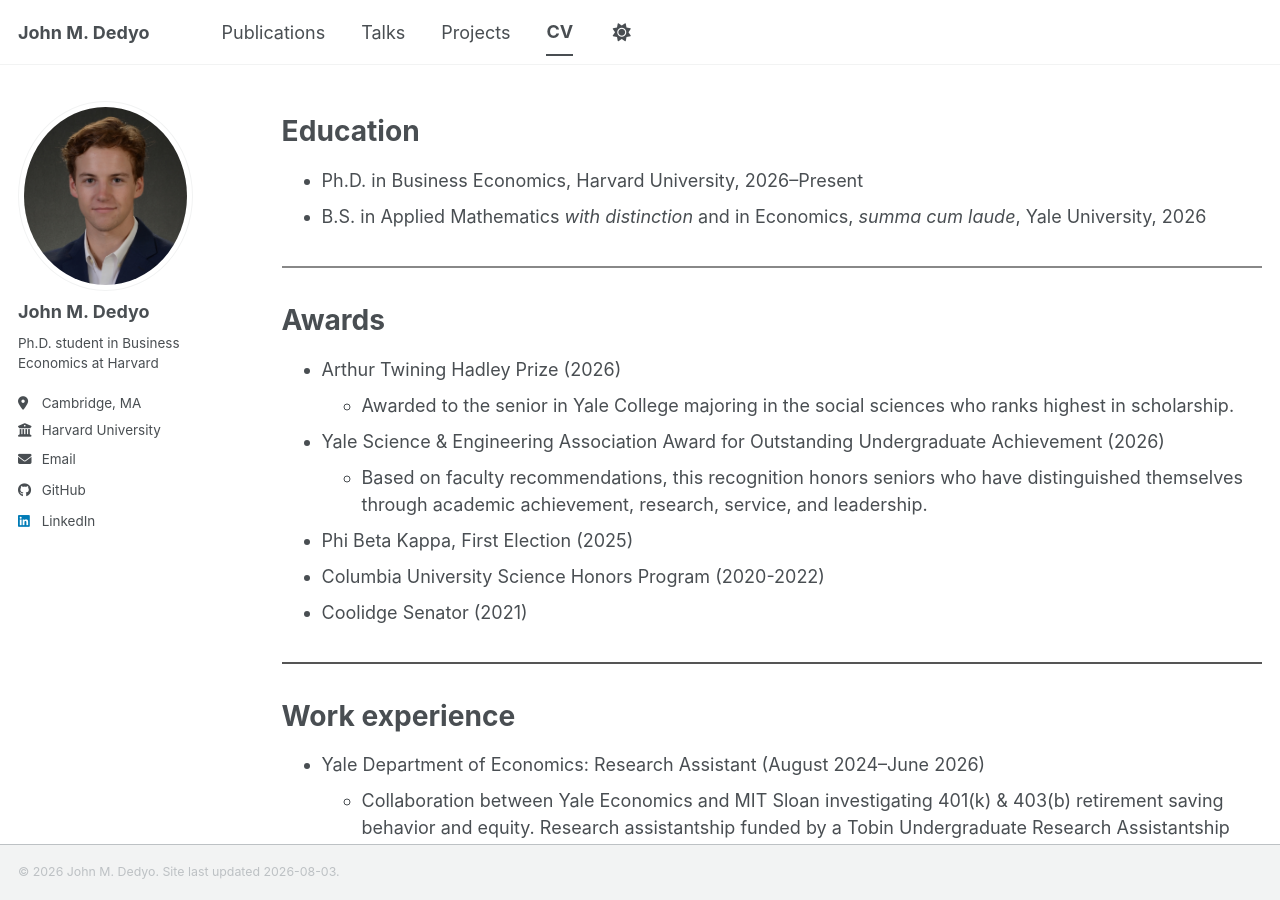
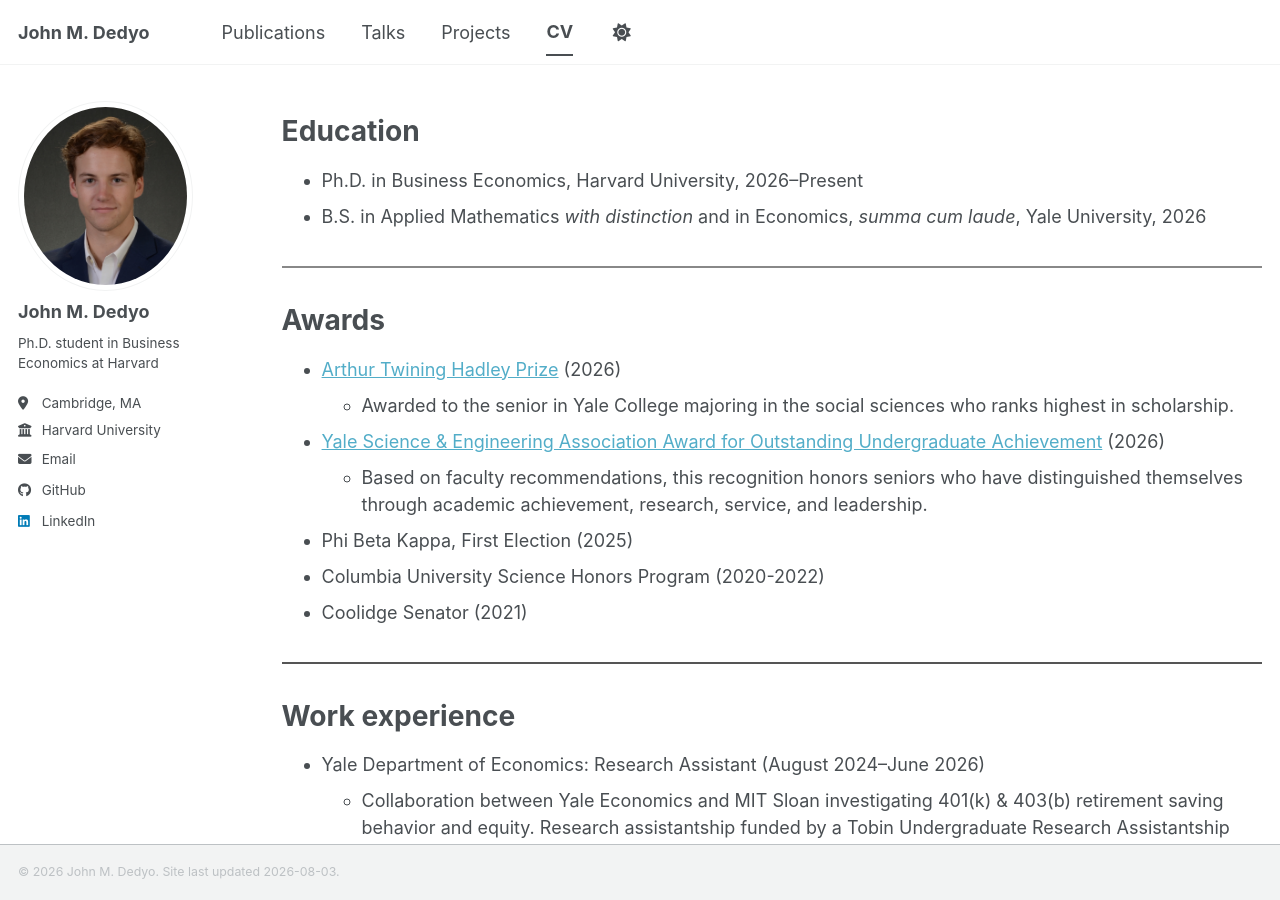
Before and after one commit to johndedyo/johndedyo.github.io, a Jekyll site: the page built from _pages/cv.md, in a window 1280 px wide and 900 px high. Built offline with Jekyll 4.4.1, drawn with Linux system fonts in a browser that asks for light colours; a script bundle is joined from its source files by our own code; library files that are not in the unit come from our copies; part of the change alters nothing that is shown.

```diff
--- a/_pages/cv.md
+++ b/_pages/cv.md
@@ -18,9 +18,9 @@ Education
 
 Awards
 ======
-* Arthur Twining Hadley Prize (2026)
+* [Arthur Twining Hadley Prize](https://news.yale.edu/2026/05/17/twelve-seniors-receive-yale-colleges-top-student-prizes) (2026)
   * Awarded to the senior in Yale College majoring in the social sciences who ranks highest in scholarship.
-* Yale Science & Engineering Association Award for Outstanding Undergraduate Achievement (2026)
+* [Yale Science & Engineering Association Award for Outstanding Undergraduate Achievement](https://ysea.org/awards/student-awards/seniors-of-distinction/) (2026)
   * Based on faculty recommendations, this recognition honors seniors who have distinguished themselves through academic achievement, research, service, and leadership.
 * Phi Beta Kappa, First Election (2025)
 * Columbia University Science Honors Program (2020-2022)
```
